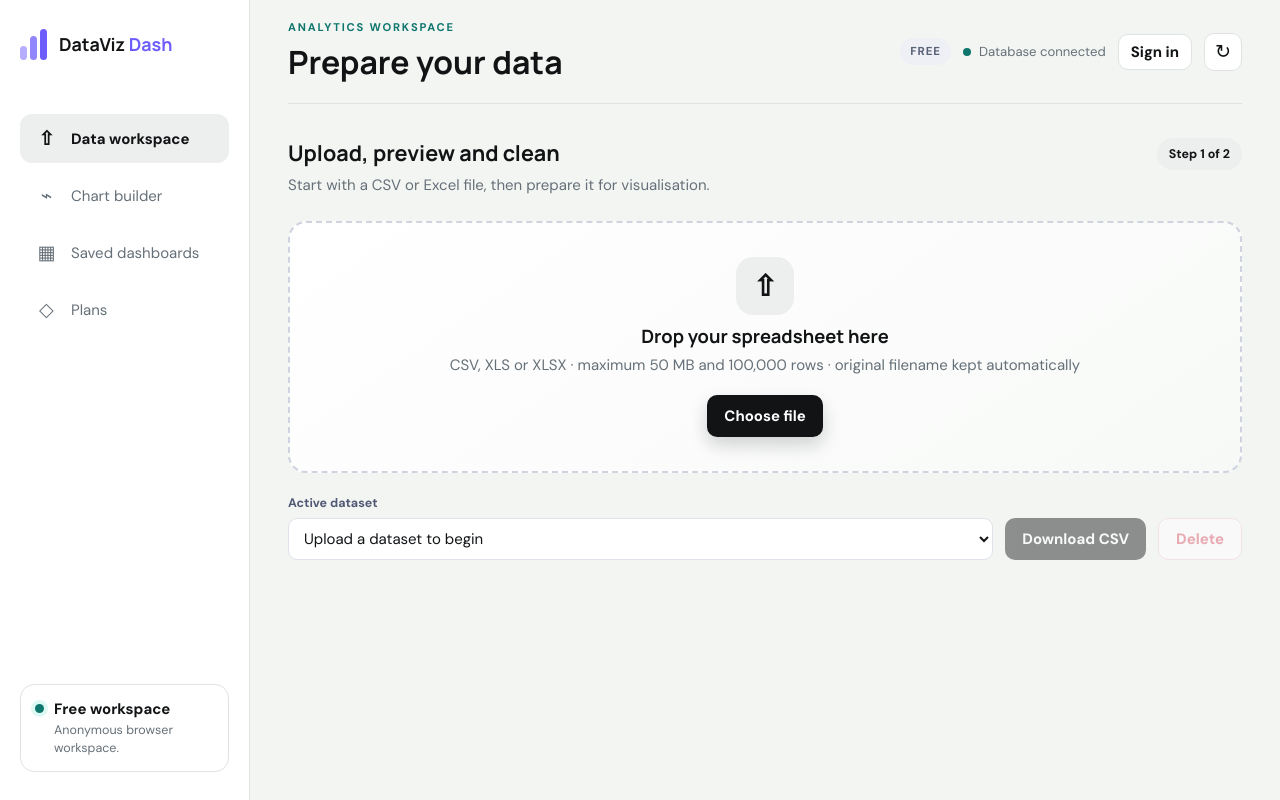
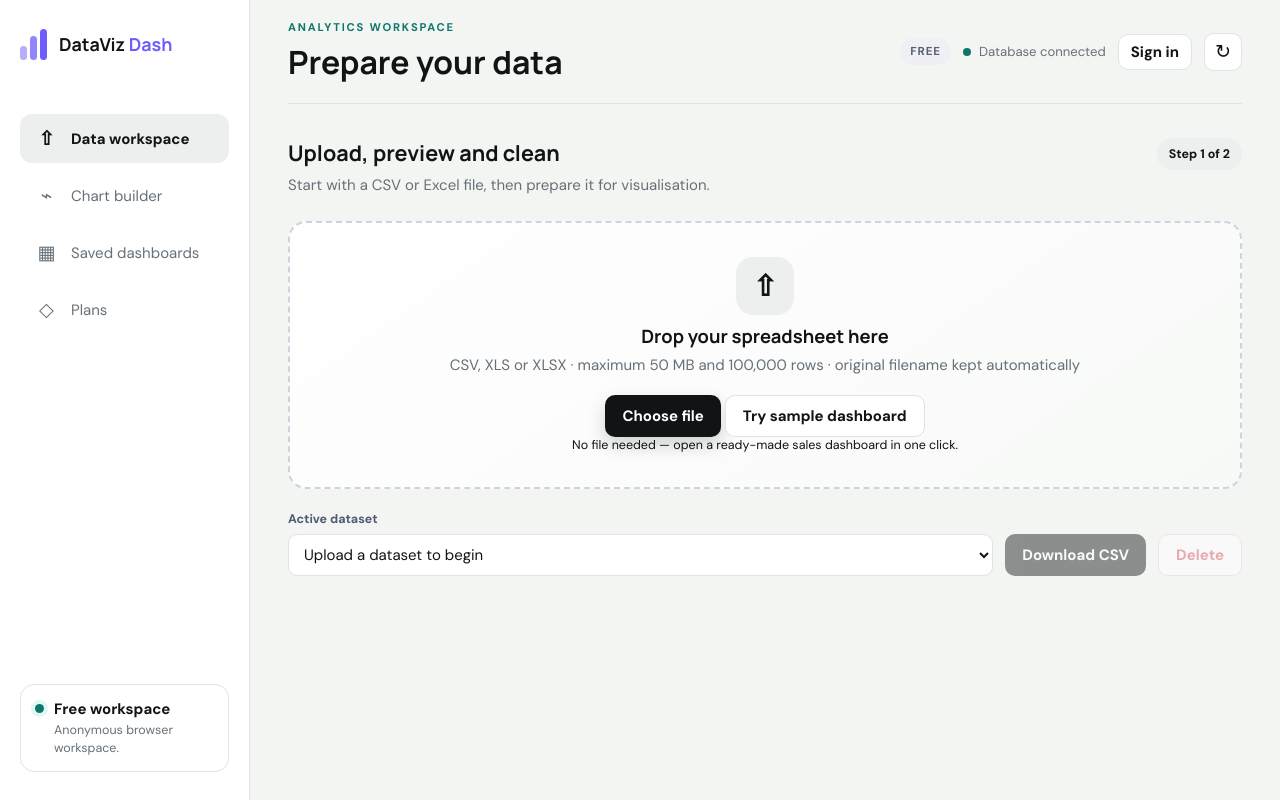
Before and after one commit to Naman794/DataViz-Dash, a Flask app: page /app in a window 1280 px wide. Run offline with Flask 3, Linux system fonts and the light colour scheme; data that the repository does not hold is empty.

Commit message:
Add one-click sample dashboard action

```diff
--- a/templates/workspace.html
+++ b/templates/workspace.html
@@ -95,7 +95,11 @@
           <div class="upload-icon" aria-hidden="true">⇧</div>
           <h3>Drop your spreadsheet here</h3>
           <p>CSV, XLS or XLSX · maximum {{ max_upload_mb }} MB and {{ "{:,}".format(max_dataset_rows) }} rows · original filename kept automatically</p>
-          <button class="button primary" id="choose-file-button">Choose file</button>
+          <div class="upload-actions">
+            <button class="button primary" id="choose-file-button">Choose file</button>
+            <button class="button tertiary" id="sample-data-button">Try sample dashboard</button>
+          </div>
+          <small class="upload-helper">No file needed — open a ready-made sales dashboard in one click.</small>
           <div class="upload-progress hidden" id="upload-progress"><span></span></div>
         </div>
 
```
